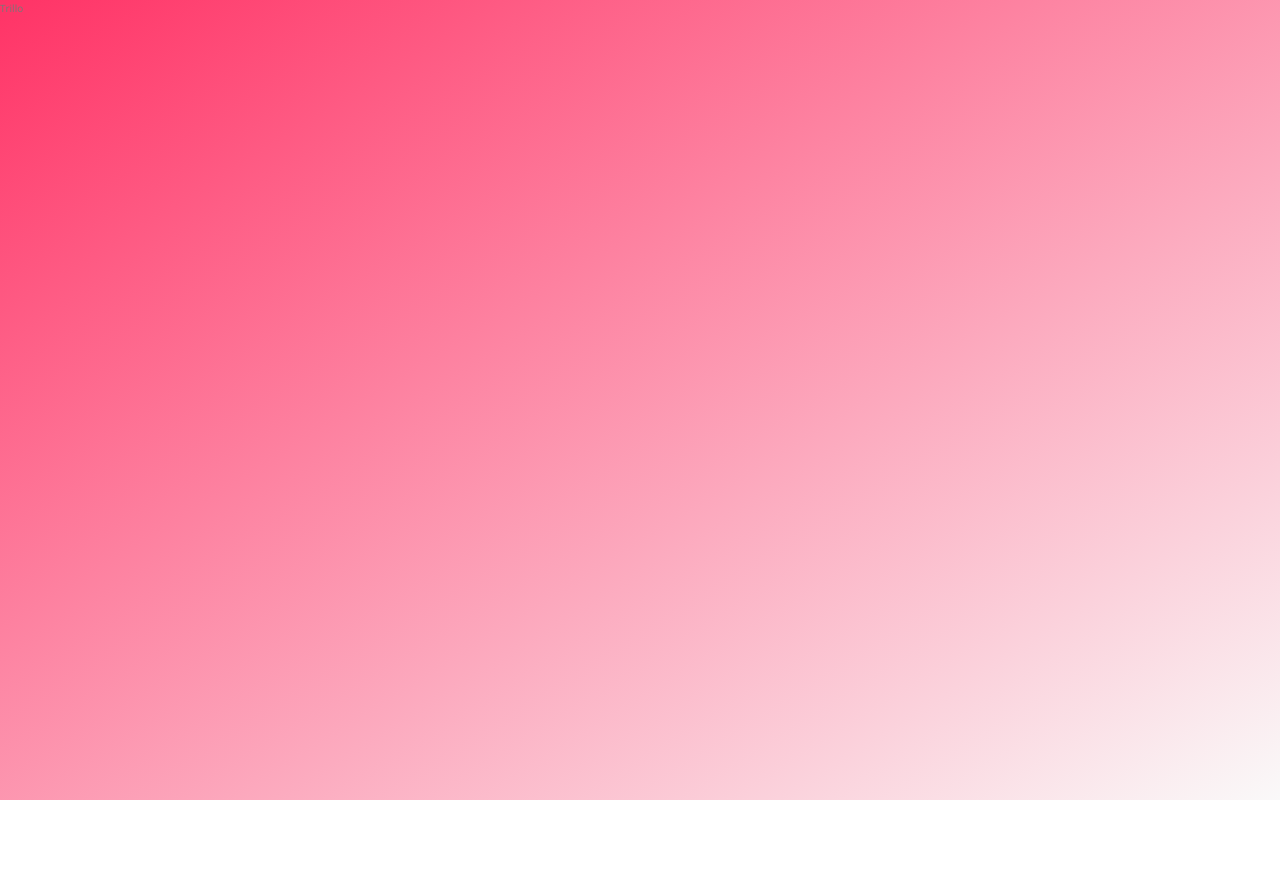
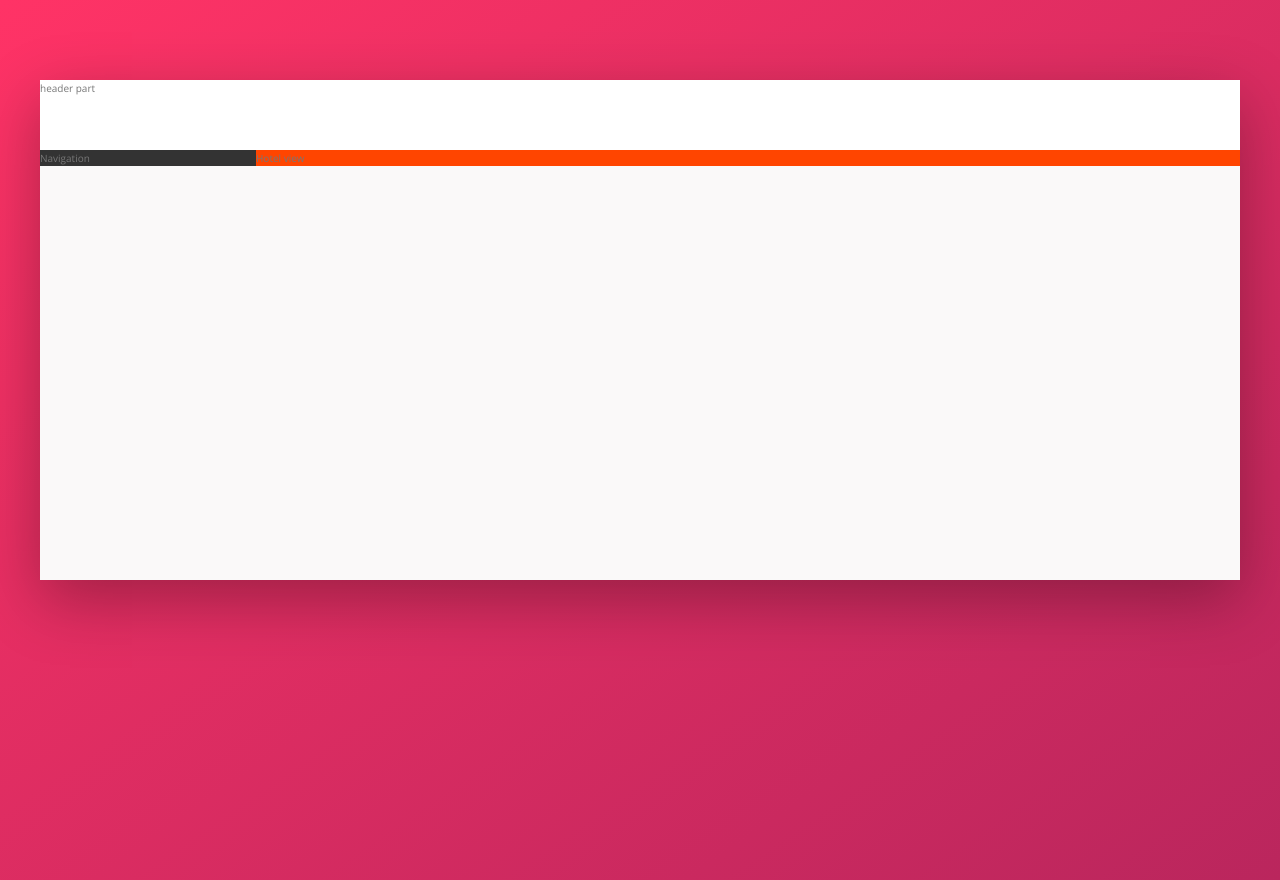
Before and after one commit to RvsB/Trillo-Project, a website: page index.html in a window 1280 px wide. Before the commit the page ends 800 px from the top, so only its background shows below. Drawn offline with nearby package versions, Linux system fonts and the light colour scheme.

Commit message:
feat: added the complete basic layout/structure of the entire page

```diff
--- a/index.html
+++ b/index.html
@@ -9,9 +9,21 @@
     <link rel="stylesheet" href="css/index.css">
     <link rel="shortcut icon" type="image/png" href="images/favicon.png">
 
-    <title>trillo &mdash; Your all-in-one booking app</title>
+    <title>Trillo &mdash; Your all-in-one booking app</title>
 </head>
 <body>
-    Trillo
+    <div class="container">
+        <header class="header">
+            header part
+        </header>
+        <div class="content">
+            <nav class="sidebar">
+                Navigation
+            </nav>
+            <main class="hotel-view">
+                Hotel view
+            </main>
+        </div>
+    </div>
 </body>
 </html>
--- a/sass/_base.scss
+++ b/sass/_base.scss
@@ -11,6 +11,9 @@
     --color-grey-dark-1: #333;
     --color-grey-dark-2: #777;
     --color-grey-dark-3: #999;
+
+
+    --shadow-dark: 0 2rem 6rem rgba(0,0,0,.3);
 }
 
 
@@ -35,7 +38,7 @@ body {
     font-family: 'Open Sans', sans-serif;
     font-weight: 400;
     line-height: 1.6;
-    background-image: linear-gradient(to right bottom, var(--color-primary-light), var(--color-grey-light-1));
+    background-image: linear-gradient(to right bottom, var(--color-primary-light), var(--color-primary-dark));
     background-size: cover;
     background-repeat: no-repeat;
 
--- a/sass/_layout.scss
+++ b/sass/_layout.scss
@@ -0,0 +1,31 @@
+.container {
+    max-width: 120rem;
+    margin: 8rem auto;
+    background-color: var(--color-grey-light-1);
+    box-shadow: var(--shadow-dark);
+
+    min-height: 50rem;
+}
+
+.header {
+    height: 7rem;
+    background-color: #fff;
+    border-bottom: var(--color-grey-light-2);
+
+}
+
+.content {
+    display: flex;
+}
+
+.sidebar {
+    background-color: var(--color-grey-dark-1);
+
+    flex: 0 0 18%;
+}
+
+.hotel-view {
+    background-color: orangered;
+
+    flex: 1;
+}
```
Also changed, not shown: css/index.css.
